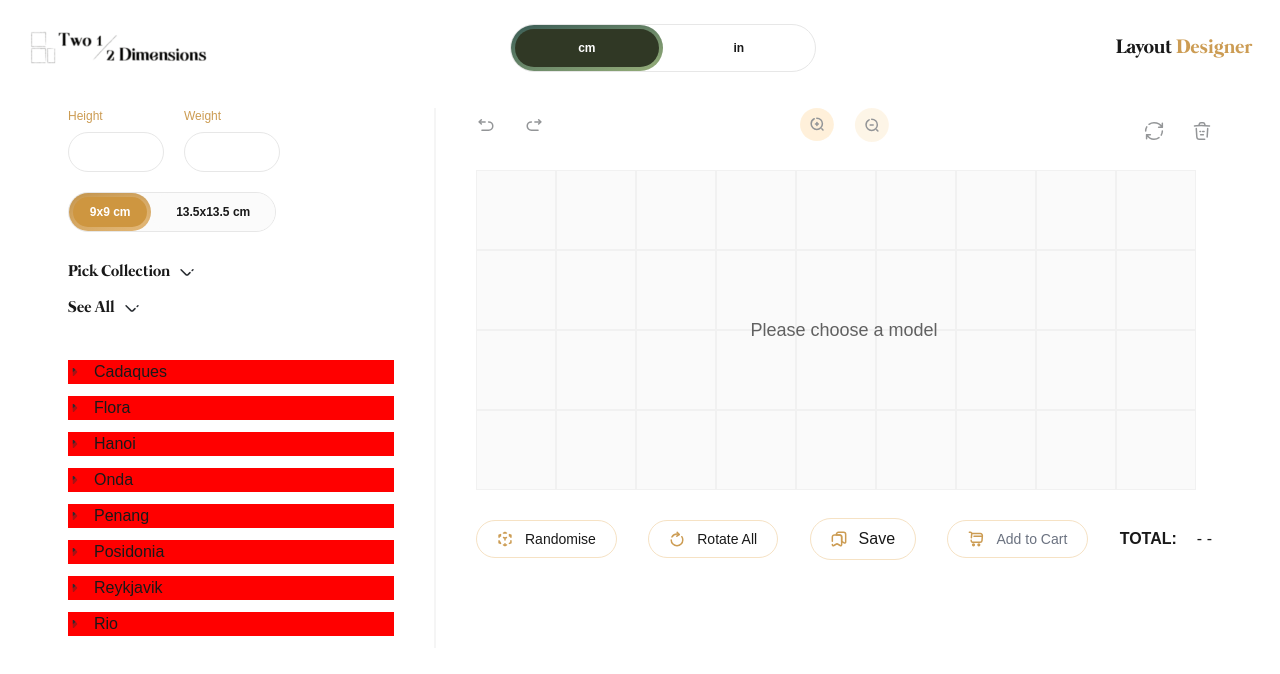
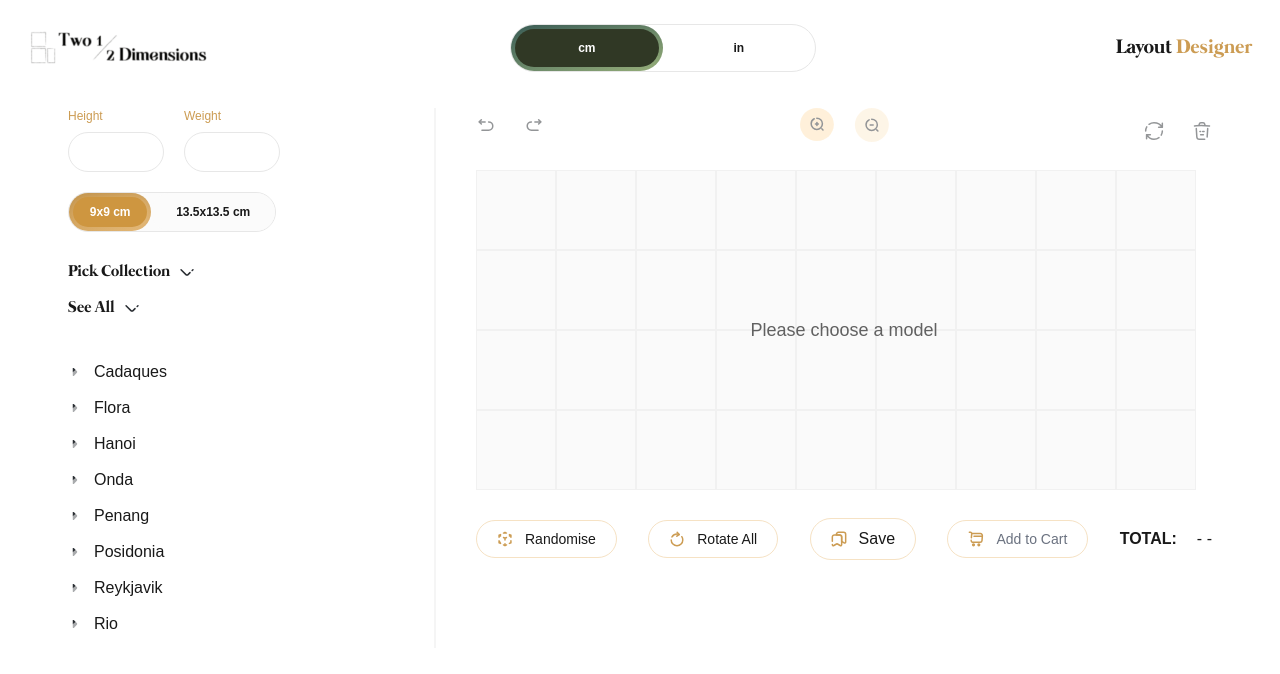
Before and after one commit to Destiny-01/layout_designer, a Next.js app: page / in a window 1280 px wide. Both pictures are taken after a click on the element "Pick Collection". Shown: the top 674 px of the page. Built offline with nearby package versions, Linux system fonts and the light colour scheme.

Commit message:
Completed Tile Pick Feature

```diff
--- a/components/TileCategory.tsx
+++ b/components/TileCategory.tsx
@@ -43,7 +43,7 @@ const TileCategory = (props: Props) => {
     <div className="space-y-3 py-3">
       {collectionTiles.map((item) => {
         return (
-          <div key={item.tileName} style={{ backgroundColor: 'red' }}>
+          <div key={item.tileName}>
             <button
               className="flex items-center space-x-3 h-fit"
               onClick={() => {
@@ -108,7 +108,7 @@ const TileCategory = (props: Props) => {
                         onClick={() => setTileColor(color.colorName)}
                       >
                         <div
-                          className={`w-7 h-7 rounded-full`}
+                          className={`w-7 h-7 rounded-full border ${storedTileColor === color.colorName ? 'border-2 border-yellow-950' : 'border border-black'} `}
                           style={{
                             backgroundColor: color.colorHEX,
                           }}
--- a/data/tileCatgories.ts
+++ b/data/tileCatgories.ts
@@ -2,6 +2,10 @@ import {
   TileVariation,
   tileCategory,
 } from '@/public/assets/tiles/Cadaques/output';
+
+import { tileCategory as FloraTileCategory } from '@/public/assets/tiles/Flora/output';
+import { tileCategory as HanoiTileCategory } from '@/public/assets/tiles/Hanoi/output';
+import { tileCategory as OndaTileCategory } from '@/public/assets/tiles/Onda/output';
 
 export interface ColorVariation {
   colorName: string;
@@ -64,7 +68,7 @@ export const colorVariation: ColorVariation[] = [
     colorHEX: '#43B3AE',
   },
   {
-    colorName: 'Verdigris',
+    colorName: 'White',
     colorHEX: '#FFFFFF',
   },
 ];
@@ -80,17 +84,17 @@ export const collectionTiles: TileCategory[] = [
   {
     colorVariation: colorVariation,
     tileName: 'Flora',
-    tileVariation: tileCategory.colorVariation,
+    tileVariation: FloraTileCategory.colorVariation,
   },
   {
     colorVariation: colorVariation,
     tileName: 'Hanoi',
-    tileVariation: tileCategory.colorVariation,
+    tileVariation: HanoiTileCategory.colorVariation,
   },
   {
     colorVariation: colorVariation,
     tileName: 'Onda',
-    tileVariation: tileCategory.colorVariation,
+    tileVariation: OndaTileCategory.colorVariation,
   },
   {
     colorVariation: colorVariation,
--- /dev/null
+++ b/public/assets/tiles/Flora/output.ts
@@ -0,0 +1,41 @@
+import { TileVariation } from '../Cadaques/output';
+
+export const tileCategory: TileVariation = {
+  tileName: 'Flora',
+  colorVariation: [
+    {
+      tileColor: 'Blush',
+      tilePath: '/assets/tiles/Flora/Flora-Blush.svg',
+    },
+    {
+      tileColor: 'BottleGreen',
+      tilePath: '/assets/tiles/Flora/Flora-Bottle-Green.svg',
+    },
+    { tileColor: 'Cobalt', tilePath: '/assets/tiles/Flora/Flora-Cobalt.svg' },
+    {
+      tileColor: 'HighlandGreen',
+      tilePath: '/assets/tiles/Flora/Flora-Highland-Green.svg',
+    },
+    { tileColor: 'Indigo', tilePath: '/assets/tiles/Flora/Flora-Indigo.svg' },
+    {
+      tileColor: 'NestEgg',
+      tilePath: '/assets/tiles/Flora/Flora-Nest-Egg.svg',
+    },
+    { tileColor: 'Papaya', tilePath: '/assets/tiles/Flora/Flora-Papaya.svg' },
+    {
+      tileColor: 'Sunshine',
+      tilePath: '/assets/tiles/Flora/Flora-Sunshine.svg',
+    },
+    { tileColor: 'Tan', tilePath: '/assets/tiles/Flora/Flora-Tan.svg' },
+    {
+      tileColor: 'Terracotta',
+      tilePath: '/assets/tiles/Flora/Flora-Terracotta.svg',
+    },
+    { tileColor: 'Toffee', tilePath: '/assets/tiles/Flora/Flora-Toffee.svg' },
+    {
+      tileColor: 'Verdigris',
+      tilePath: '/assets/tiles/Flora/Flora-Verdigris.svg',
+    },
+    { tileColor: 'White', tilePath: '/assets/tiles/Flora/Flora-White.svg' },
+  ],
+};
--- /dev/null
+++ b/public/assets/tiles/Hanoi/output.ts
@@ -0,0 +1,38 @@
+import { TileVariation } from '../Cadaques/output';
+
+export const tileCategory: TileVariation = {
+  tileName: 'Hanoi',
+  colorVariation: [
+    { tileColor: 'Blush', tilePath: '/assets/tiles/Hanoi/Hanoi-Blush.svg' },
+    {
+      tileColor: 'BottleGreen',
+      tilePath: '/assets/tiles/Hanoi/Hanoi-Bottle-Green.svg',
+    },
+    { tileColor: 'Cobalt', tilePath: '/assets/tiles/Hanoi/Hanoi-Cobalt.svg' },
+    {
+      tileColor: 'HighlandGreen',
+      tilePath: '/assets/tiles/Hanoi/Hanoi-Highland-Green.svg',
+    },
+    { tileColor: 'Indigo', tilePath: '/assets/tiles/Hanoi/Hanoi-Indigo.svg' },
+    {
+      tileColor: 'NestEgg',
+      tilePath: '/assets/tiles/Hanoi/Hanoi-Nest-Egg.svg',
+    },
+    { tileColor: 'Papaya', tilePath: '/assets/tiles/Hanoi/Hanoi-Papaya.svg' },
+    {
+      tileColor: 'Sunshine',
+      tilePath: '/assets/tiles/Hanoi/Hanoi-Sunshine.svg',
+    },
+    { tileColor: 'Tan', tilePath: '/assets/tiles/Hanoi/Hanoi-Tan.svg' },
+    {
+      tileColor: 'Terracotta',
+      tilePath: '/assets/tiles/Hanoi/Hanoi-Terracotta.svg',
+    },
+    { tileColor: 'Toffee', tilePath: '/assets/tiles/Hanoi/Hanoi-Toffee.svg' },
+    {
+      tileColor: 'Verdigris',
+      tilePath: '/assets/tiles/Hanoi/Hanoi-Verdigris.svg',
+    },
+    { tileColor: 'White', tilePath: '/assets/tiles/Hanoi/Hanoi-White.svg' },
+  ],
+};
--- /dev/null
+++ b/public/assets/tiles/Onda/output.ts
@@ -0,0 +1,32 @@
+import { TileVariation } from '../Cadaques/output';
+
+export const tileCategory: TileVariation = {
+  tileName: 'Onda',
+  colorVariation: [
+    { tileColor: 'Blush', tilePath: '/assets/tiles/Onda/Onda-Blush.svg' },
+    {
+      tileColor: 'BottleGreen',
+      tilePath: '/assets/tiles/Onda/Onda-Bottle-Green.svg',
+    },
+    { tileColor: 'Cobalt', tilePath: '/assets/tiles/Onda/Onda-Cobalt.svg' },
+    {
+      tileColor: 'HighlandGreen',
+      tilePath: '/assets/tiles/Onda/Onda-Highland-Green.svg',
+    },
+    { tileColor: 'Indigo', tilePath: '/assets/tiles/Onda/Onda-Indigo.svg' },
+    { tileColor: 'NestEgg', tilePath: '/assets/tiles/Onda/Onda-Nest-Egg.svg' },
+    { tileColor: 'Papaya', tilePath: '/assets/tiles/Onda/Onda-Papaya.svg' },
+    { tileColor: 'Sunshine', tilePath: '/assets/tiles/Onda/Onda-Sunshine.svg' },
+    { tileColor: 'Tan', tilePath: '/assets/tiles/Onda/Onda-Tan.svg' },
+    {
+      tileColor: 'Terracotta',
+      tilePath: '/assets/tiles/Onda/Onda-Terracotta.svg',
+    },
+    { tileColor: 'Toffee', tilePath: '/assets/tiles/Onda/Onda-Toffee.svg' },
+    {
+      tileColor: 'Verdigris',
+      tilePath: '/assets/tiles/Onda/Onda-Verdigris.svg',
+    },
+    { tileColor: 'White', tilePath: '/assets/tiles/Onda/Onda-White.svg' },
+  ],
+};
```
Also changed, not shown: public/assets/tiles/Flora/output.js (deleted, +0 -20 lines), public/assets/tiles/Hanoi/output.js (deleted, +0 -20 lines), public/assets/tiles/Onda/output.js (deleted, +0 -20 lines).
